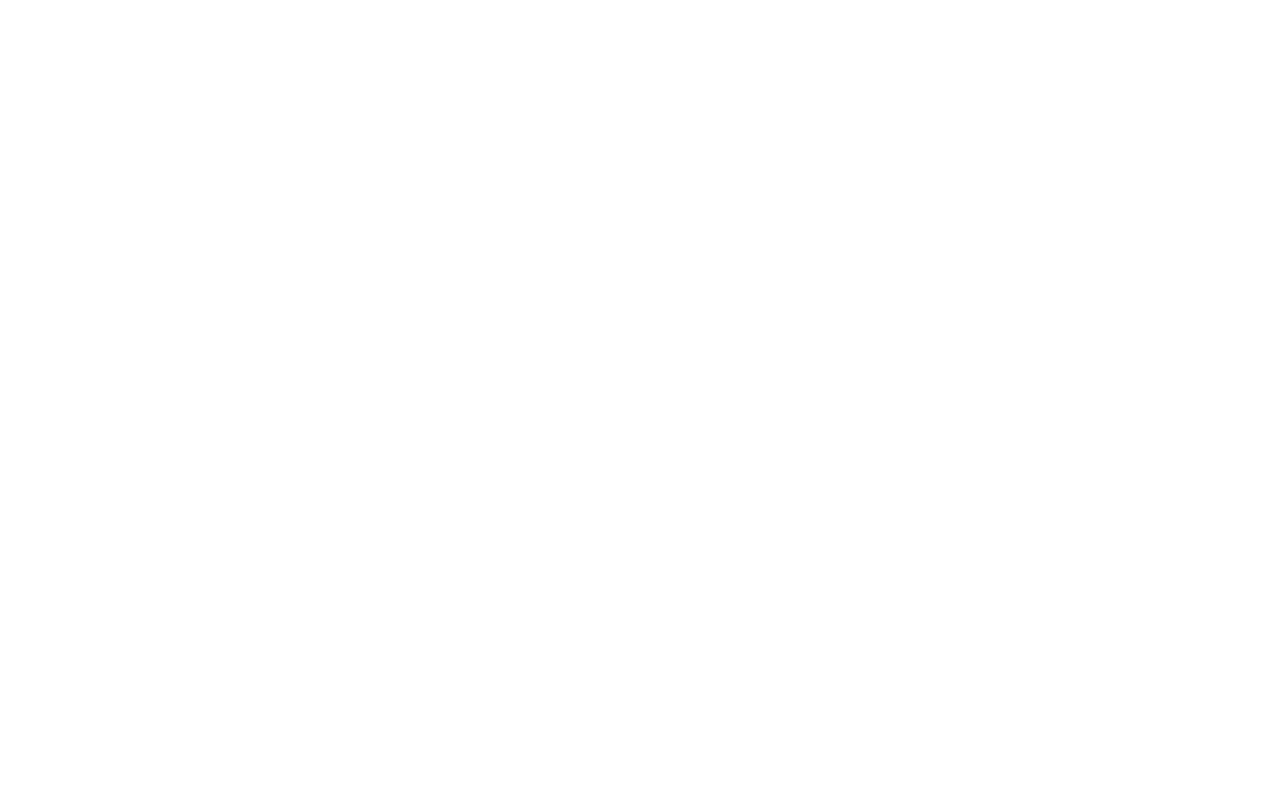
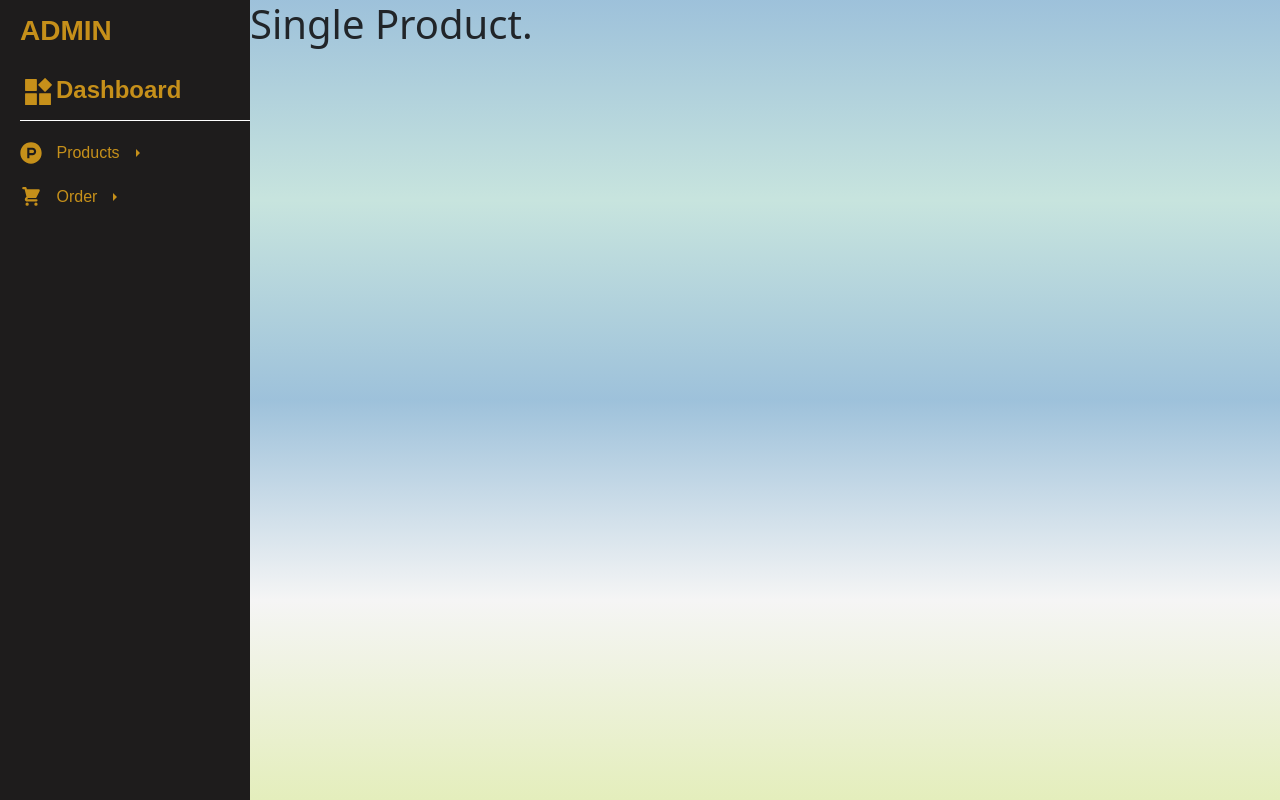
Before and after one commit to Red-stevo/Ecommerce, a React (Vite) app in the folder onshop/: page /admin/orders/1/1 in a window 1280 px wide. Before the commit this address had no page. Built offline with nearby package versions, Linux system fonts and the light colour scheme.

Commit message:
Commit message >>>>> add the page to the route. <<<<<

```diff
--- a/onshop/src/App.jsx
+++ b/onshop/src/App.jsx
@@ -13,6 +13,7 @@
 import ProductsCart from "./IndexPage/Pages/UserCart/ProductsCart.jsx";
 import OrderStatus from "./IndexPage/Pages/OrderStatusPage/OrderStatus.jsx";
 import WishListPage from "./IndexPage/Pages/WishListPage/WishListPage.jsx";
+import SingleProductDisplay from "./IndexPage/AdminPages/OrdersPages/SingleProductDisplay.jsx";
 
 const App = () => {
   return (
@@ -32,6 +33,7 @@
                     <Route path={"/admin/newProduct"} element={<AddProductPage />} />
                     <Route path={"/admin"} element={<AllOrdersPage />} />
                     <Route path={"/admin/orders/:orderId"} element={<OrderDisplay />} />
+                    <Route path={"/admin/orders/:orderId/:productId"} element={<SingleProductDisplay />} />
               </Route>
           </Routes>
       </Router>
--- a/onshop/src/IndexPage/AdminPages/OrdersPages/OrderDisplay.jsx
+++ b/onshop/src/IndexPage/AdminPages/OrdersPages/OrderDisplay.jsx
@@ -2,6 +2,7 @@
 import {FaRegUser} from "react-icons/fa";
 import {Button, Image} from "react-bootstrap";
 import {LiaTimesSolid} from "react-icons/lia";
+import {useNavigate} from "react-router-dom";
 
 
 const orderDetails = {
@@ -15,6 +16,7 @@
             quantity:5,
             totalPrice:23500,
             canceled:false,
+            productId:"26SQSW"
         },
         {
             productName:"Wireless Head Phones",
@@ -23,6 +25,7 @@
             quantity:5,
             totalPrice:23500,
             canceled:false,
+            productId:"25SQSW"
         },
         {
             productName:"Wireless Head Phones",
@@ -30,6 +33,7 @@
             quantity:5,
             totalPrice:23500,
             canceled:true,
+            productId:"24SQSW"
         },
         {
             productName:"Wireless EarPhones",
@@ -38,6 +42,7 @@
             quantity:5,
             totalPrice:23500,
             canceled:false,
+            productId:"23SQSW"
         },
     ],
     customerDetails:{
@@ -71,6 +76,7 @@
     const  {
         numberOfItemsOrdered, ordersNumber,
         customerEmail, customerName, customerPhone} = customerDetails;
+    const navigate = useNavigate();
 
 
 
@@ -98,11 +104,12 @@
                         <span className={"order-products-total-price"} >Total Price</span>
                     </div>
 
-                    {itemList.length > 0 && itemList.map(({productName, productPrice,
+                    {itemList.length > 0 && itemList.map(({productName, productPrice,productId,
                                                               productImageUrl, totalPrice,
                                                               quantity, canceled}, index) => (
 
-                        <div className={`order-products ${canceled ? "canceled-order": "not-canceled-order"}`} key={index}>
+                        <div className={`order-products ${canceled ? "canceled-order": "not-canceled-order"}`} key={index}
+                        onClick={() => navigate(`/admin/orders/${orderId}/${productId}`)}>
                             <span className={"product-name"} title={productName}>
                                 <Image src={productImageUrl}  className={"product-image-order"}/>
                                 {productName.length > 10 ? productName.substring(0, 10)+"...": productName}
--- /dev/null
+++ b/onshop/src/IndexPage/AdminPages/OrdersPages/SingleProductDisplay.jsx
@@ -0,0 +1,11 @@
+import "./Styles/SingleProductDisplay.css";
+
+const SingleProductDisplay = () => {
+    return (
+        <div>
+            <h1>Single Product.</h1>
+        </div>
+    );
+};
+
+export default SingleProductDisplay;
```
Also changed, not shown: onshop/src/IndexPage/AdminPages/OrdersPages/Styles/SingleProductDisplay.css (added).
